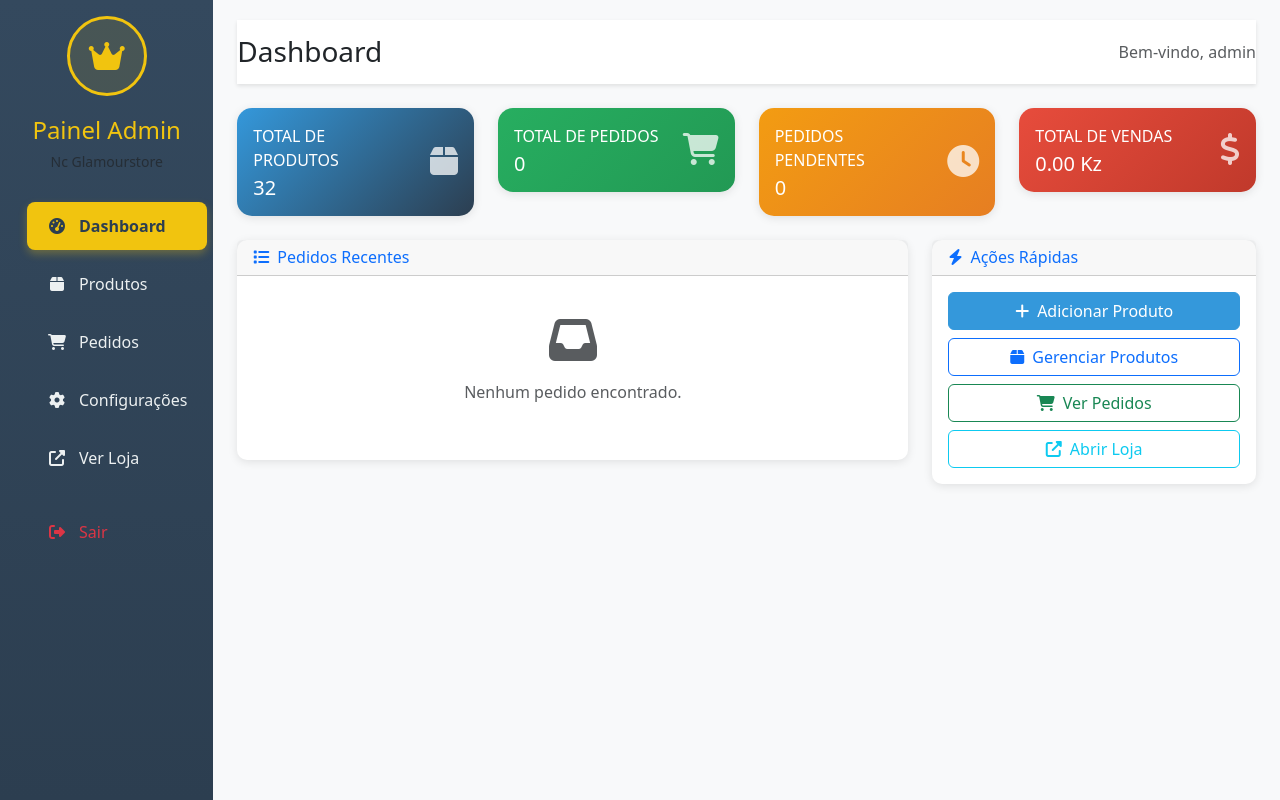
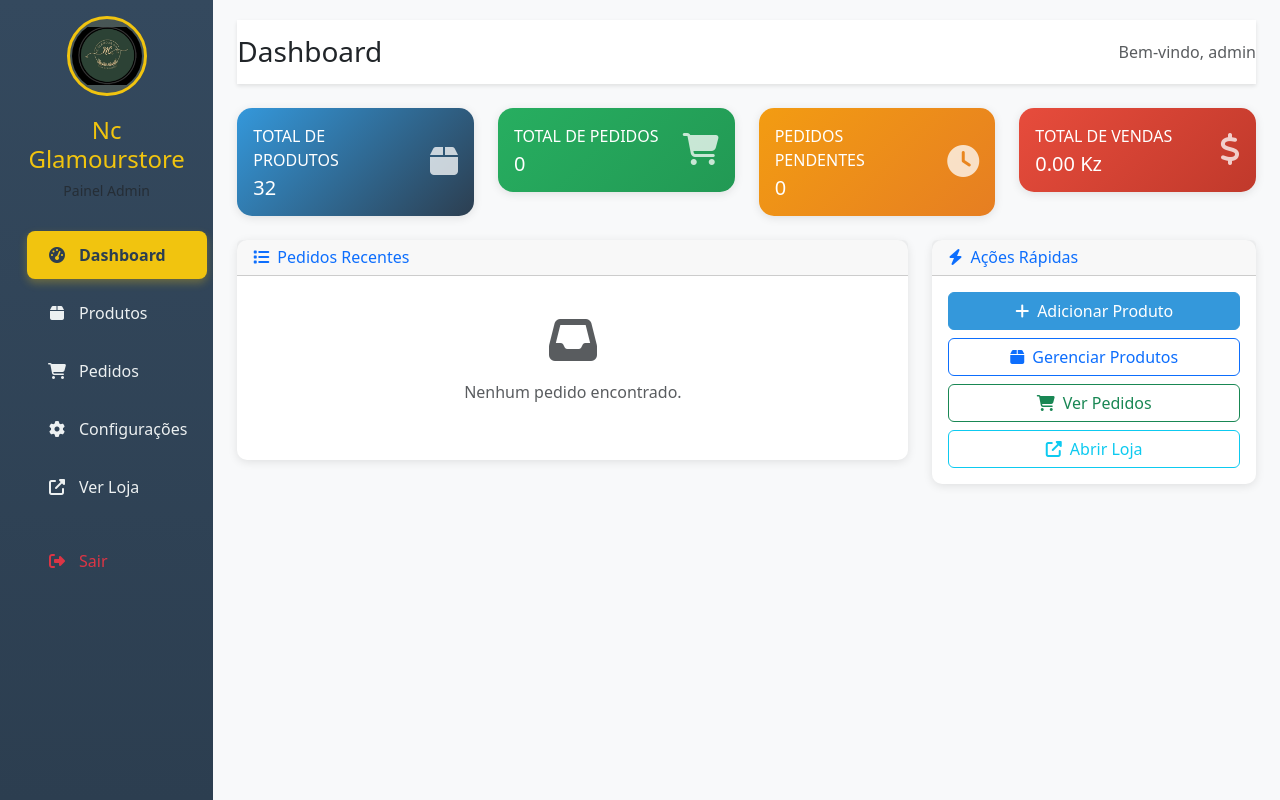
Before and after one commit to nicolemos56/GlamourStore, a Flask app: page /admin in a window 1280 px wide. Run offline with Flask 3, Linux system fonts and the light colour scheme; a user stored in the database is signed in.

Commit message:
Update admin panel to use company logo and branding
Replace crown icon with Nc Glamourstore logo in admin base template and update admin panel title from "Painel Admin" to "Nc Glamourstore".

Replit-Commit-Author: Agent
Replit-Commit-Session-Id: 5b6ec560-5262-45cf-97e5-7c52c5c4814a
Replit-Commit-Checkpoint-Type: full_checkpoint
Replit-Commit-Screenshot-Url: https://storage.googleapis.com/screenshot-production-us-central1/d0318305-d6fe-495c-8603-fd71a15b74ca/5b6ec560-5262-45cf-97e5-7c52c5c4814a/3EVfHG9

```diff
--- a/templates/admin/base.html
+++ b/templates/admin/base.html
@@ -62,11 +62,14 @@
             align-items: center;
             justify-content: center;
             background: rgba(241, 196, 15, 0.1);
+            overflow: hidden;
         }
 
-        .admin-logo i {
-            font-size: 2rem;
-            color: var(--admin-gold);
+        .admin-logo img {
+            width: 70px;
+            height: 70px;
+            object-fit: contain;
+            border-radius: 50%;
         }
 
         .admin-header {
@@ -130,12 +133,12 @@
                 <div class="position-sticky pt-3">
                     <div class="text-center mb-4">
                         <div class="admin-logo">
-                            <i class="fas fa-crown"></i>
+                            <img src="{{ url_for('static', filename='images/logo.png') }}" alt="Nc Glamourstore">
                         </div>
                         <h4 class="text-white mb-1" style="color: var(--admin-gold) !important;">
-                            Painel Admin
+                            Nc Glamourstore
                         </h4>
-                        <small class="text-muted">Nc Glamourstore</small>
+                        <small class="text-muted">Painel Admin</small>
                     </div>
 
                     <ul class="nav flex-column">
--- a/templates/base.html
+++ b/templates/base.html
@@ -46,11 +46,6 @@
                         <li class="nav-item">
                             <a class="nav-link" href="{{ url_for('index') }}">
                                 <i class="fas fa-home me-1"></i>Início
-                            </a>
-                        </li>
-                        <li class="nav-item">
-                            <a class="nav-link" href="{{ url_for('checkout') }}">
-                                <i class="fas fa-shopping-bag me-1"></i>Produtos
                             </a>
                         </li>
                     </ul>
```
Also changed, not shown: .local/state/replit/agent/.latest.json, attached_assets/imagem1_1756820763323.png (added), attached_assets/imagem2_1756820813365.png (added), 2 other files.
